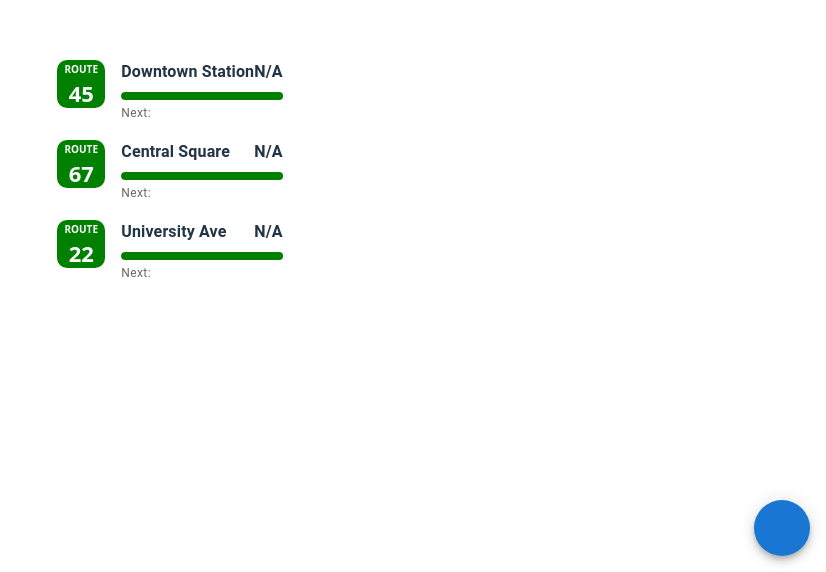
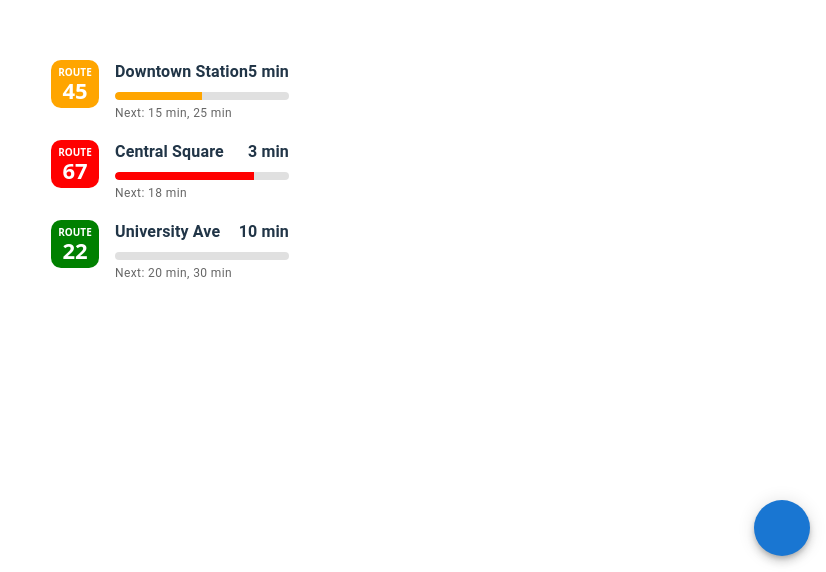
Before and after one commit to lucasfepe/Transit_FrontEnd, a React (Vite) app: page /home in a window 1280 px wide. Shown: the part 228-800 px from the top of the page, without its empty margins (454-1280 px from the left). Built offline with nearby package versions, Linux system fonts and the light colour scheme; sample sign-in values are in the browser's storage; some icons are missing.

Commit message:
code review edits

```diff
--- a/src/components/home.jsx
+++ b/src/components/home.jsx
@@ -108,8 +108,8 @@ function Home() {
 
   useEffect(() => {
     fetchSubscriptions();
-    const interval = setInterval(fetchArrivals, 60000);
-    return () => clearInterval(interval);
+    fetchArrivals();
+
   }, []);
 
   const fetchSubscriptions = async () => {
@@ -173,7 +173,10 @@ function Home() {
                 >
                   ROUTE
                 </Box>
-                {subscription.routeId}
+                <Box
+                  sx={{
+                    marginTop: "-6px"
+                  }}>{subscription.routeId}</Box>
               </Box>
 
               <Box sx={{ flexGrow: 1 }}>
--- a/src/components/login.jsx
+++ b/src/components/login.jsx
@@ -62,6 +62,7 @@ export default function Login() {
         borderRadius: 2,
       }}
     >
+
       <Typography variant="h4" gutterBottom>
         Log in to Your Account
       </Typography>
```
